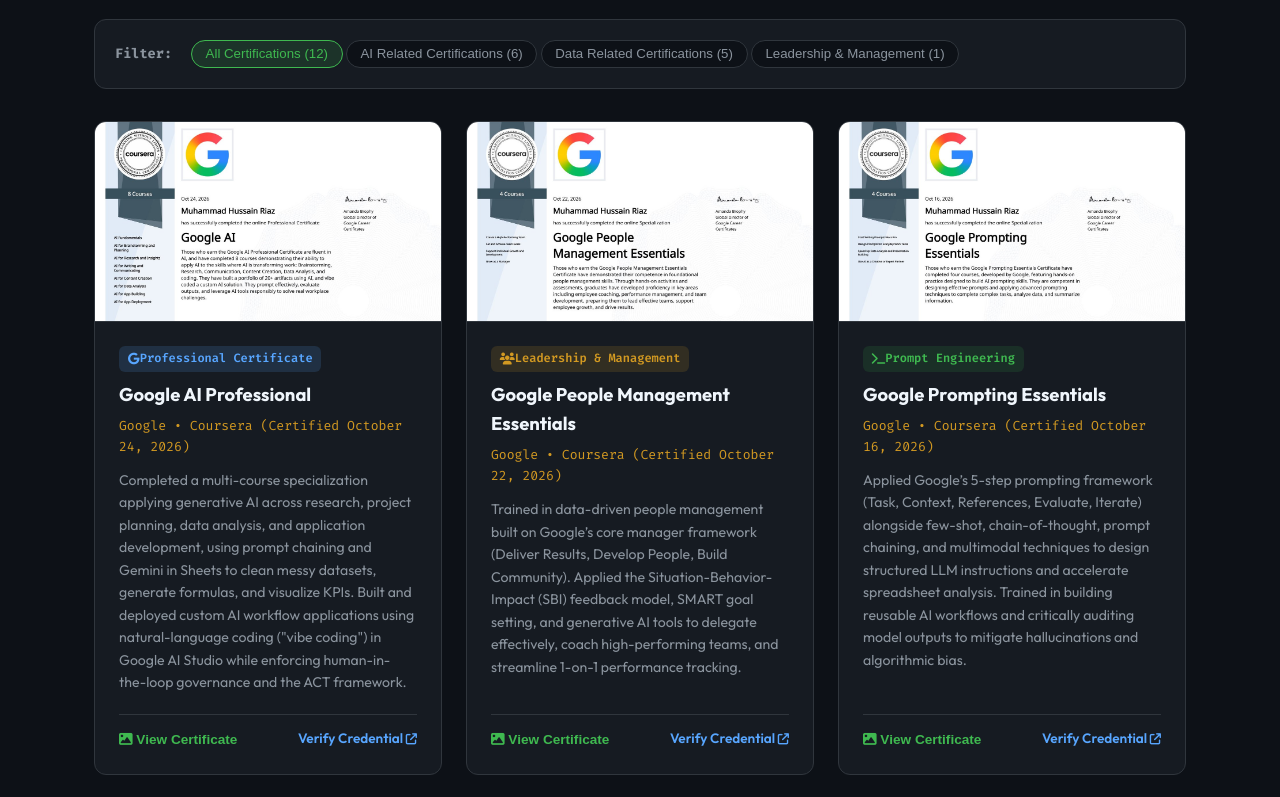
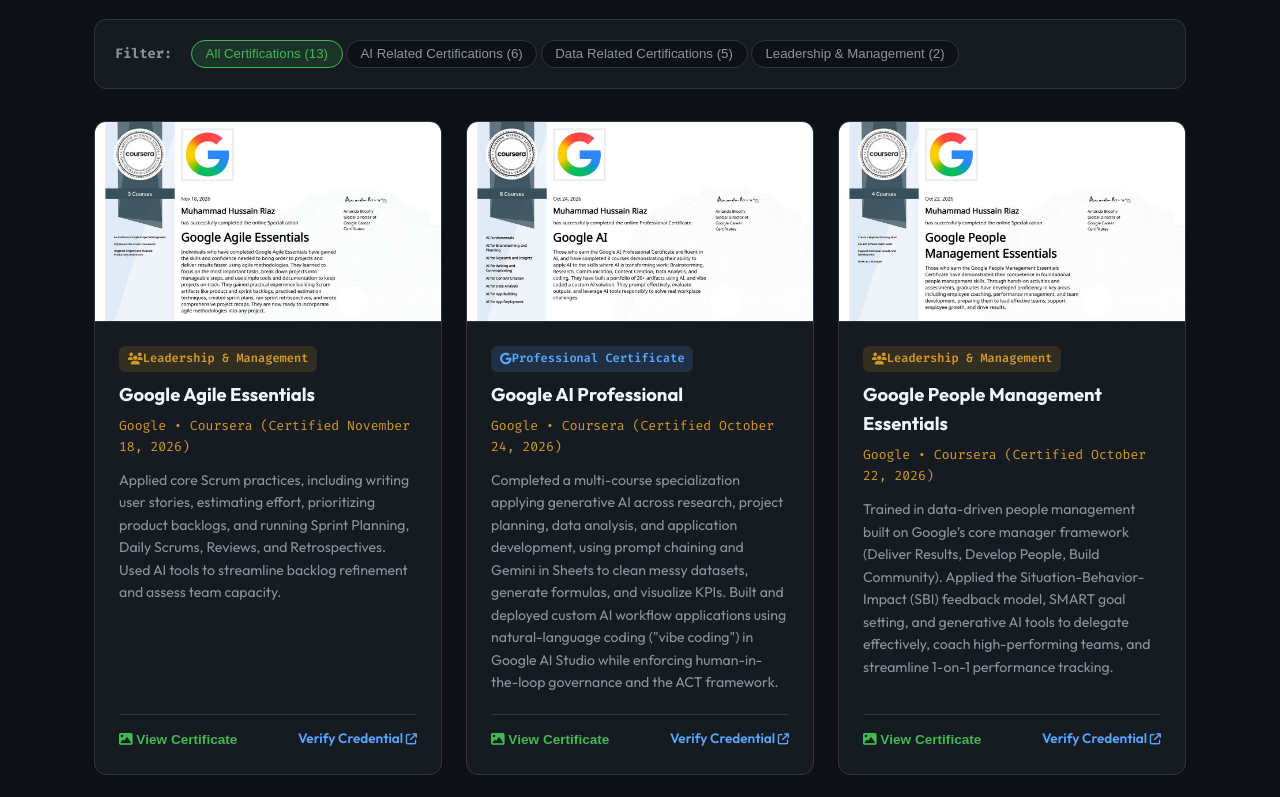
Before and after one commit to HussainRiaz-sudo/Portfolio, a plain HTML site: page index.html in a window 1280 px wide. Shown: the part 5320-6117 px from the top of the page. Drawn offline with Linux system fonts and the light colour scheme; a script that the page names is missing.

Commit message:
feat(certifications): add Google Agile Essentials certification

```diff
--- a/index.html
+++ b/index.html
@@ -408,15 +408,49 @@
       <div class="filter-row">
         <span class="filter-label">Filter:</span>
         <div class="cert-category-chips">
-          <button class="tag-btn active" data-cert-cat="all">All Certifications (12)</button>
+          <button class="tag-btn active" data-cert-cat="all">All Certifications (13)</button>
           <button class="tag-btn" data-cert-cat="ai">AI Related Certifications (6)</button>
           <button class="tag-btn" data-cert-cat="data">Data Related Certifications (5)</button>
-          <button class="tag-btn" data-cert-cat="leadership">Leadership & Management (1)</button>
+          <button class="tag-btn" data-cert-cat="leadership">Leadership & Management (2)</button>
         </div>
       </div>
     </div>
 
     <div class="certifications-grid">
+      <!-- Cert: Google Agile Essentials (November 18, 2026) -->
+      <div class="cert-card" data-cert-category="leadership">
+        <div class="cert-img-box" onclick="openCertImageModal('certs/google_agile_essentials.jpg', 'Google Agile Essentials — Google')">
+          <img src="certs/google_agile_essentials.jpg" alt="Google Agile Essentials Certificate" loading="lazy" decoding="async">
+          <div class="cert-img-overlay">
+            <i class="fa-solid fa-expand" style="margin-right: 0.4rem;"></i> Expand Certificate
+          </div>
+        </div>
+        <div class="cert-body">
+          <div>
+            <div style="display: flex; justify-content: space-between; align-items: flex-start; margin-bottom: 0.5rem;">
+              <span class="badge-tag" style="background: rgba(210, 153, 34, 0.15); color: var(--accent-gold);">
+                <i class="fa-solid fa-users"></i> Leadership & Management
+              </span>
+            </div>
+            <h3 style="font-size: 1.15rem; font-weight: 700; margin-bottom: 0.35rem;">Google Agile Essentials</h3>
+            <p style="color: var(--accent-gold); font-family: var(--font-code); font-size: 0.82rem; margin-bottom: 0.75rem;">
+              Google • Coursera (Certified November 18, 2026)
+            </p>
+            <p style="color: var(--text-muted); font-size: 0.88rem; line-height: 1.6; margin-bottom: 1.25rem;">
+              Applied core Scrum practices, including writing user stories, estimating effort, prioritizing product backlogs, and running Sprint Planning, Daily Scrums, Reviews, and Retrospectives. Used AI tools to streamline backlog refinement and assess team capacity.
+            </p>
+          </div>
+          <div style="border-top: 1px solid var(--border-color); padding-top: 0.85rem; display: flex; justify-content: space-between; align-items: center;">
+            <button onclick="openCertImageModal('certs/google_agile_essentials.jpg', 'Google Agile Essentials — Google')" style="background: transparent; border: none; color: var(--accent-teal); font-weight: 600; font-size: 0.85rem; cursor: pointer;">
+              <i class="fa-solid fa-image"></i> View Certificate
+            </button>
+            <a href="https://www.coursera.org/account/accomplishments/specialization/MGQOL3R03XJD" target="_blank" style="font-weight: 600; font-size: 0.85rem;">
+              Verify Credential <i class="fa-solid fa-arrow-up-right-from-square" style="font-size: 0.7rem;"></i>
+            </a>
+          </div>
+        </div>
+      </div>
+
       <!-- Cert: Google AI Professional (October 24, 2026) -->
       <div class="cert-card" data-cert-category="ai">
         <div class="cert-img-box" onclick="openCertImageModal('certs/google_ai_professional.jpg', 'Google AI Professional — Google')">
```
Also changed, not shown: certs/google_agile_essentials.jpg (added).
